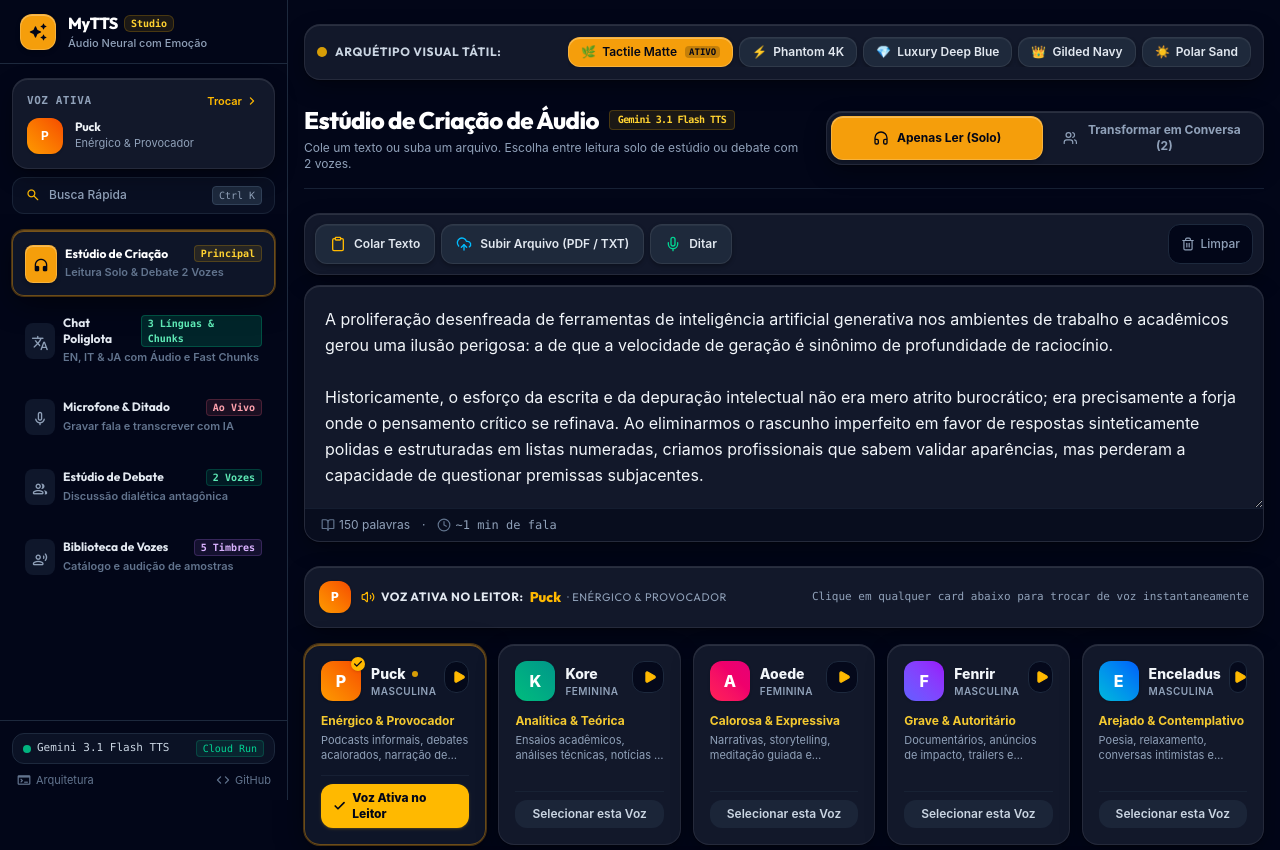
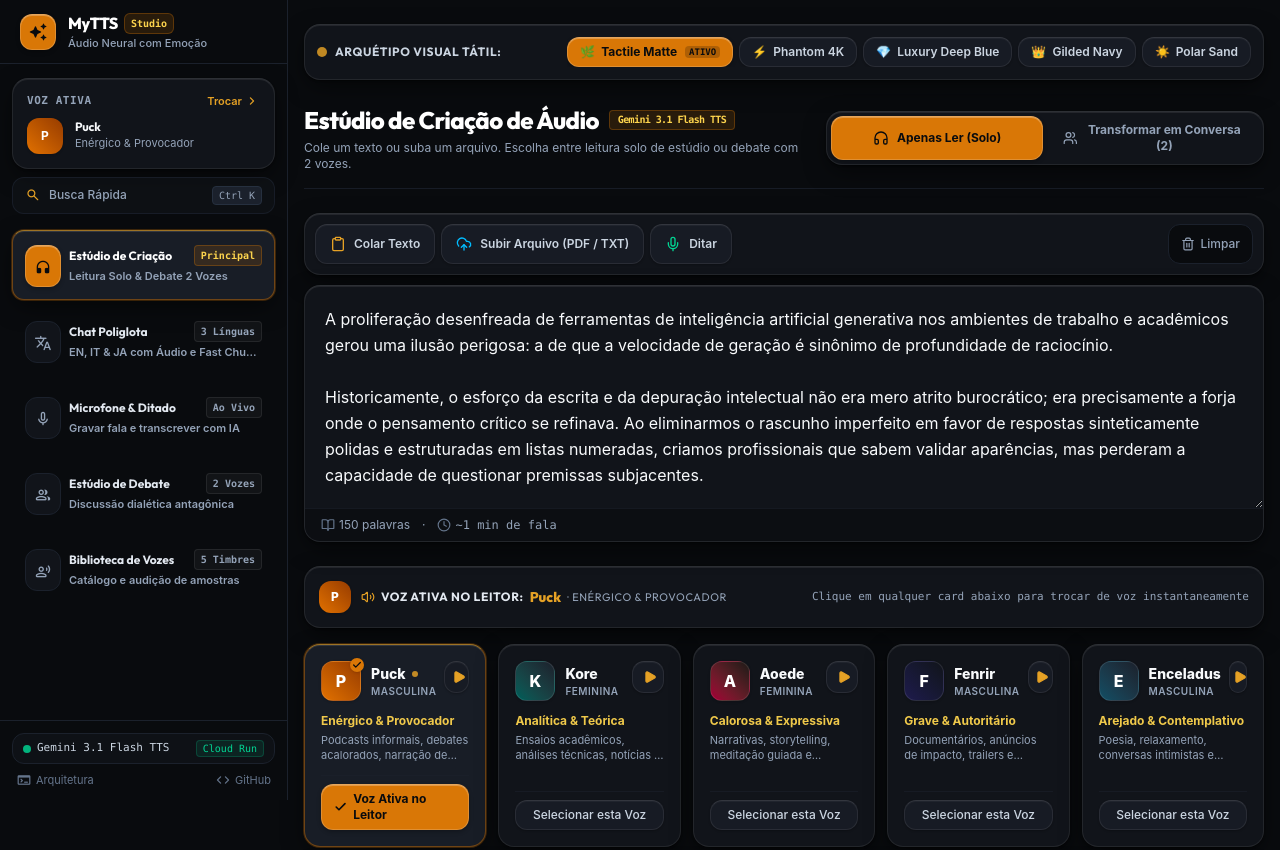
Before and after one commit to melkidonadonmed-lgtm/mytts, a React (Vite) app: page / in a window 1280 px wide. Shown: the top 850 px of the page. Built offline with nearby package versions, Linux system fonts and the light colour scheme.

Commit message:
style(ui): refatorar paleta mineral tatil melki e harmonizar contrastes

```diff
--- a/src/App.tsx
+++ b/src/App.tsx
@@ -292,7 +292,7 @@ export default function App() {
             </button>
             <span className="font-extrabold text-sm tracking-tight text-white flex items-center gap-1.5">
               <span>MyTTS</span>
-              <span className="text-[10px] font-mono px-1.5 py-0.2 rounded bg-amber-400/10 text-amber-300 border border-amber-400/20 font-semibold">
+              <span className="text-[10px] font-mono px-1.5 py-0.5 rounded-md bg-amber-500/15 text-amber-300 border border-amber-500/30 font-semibold">
                 Studio
               </span>
             </span>
--- a/src/components/ArchetypeBar.tsx
+++ b/src/components/ArchetypeBar.tsx
@@ -20,7 +20,7 @@ export const ARCHETYPE_OPTIONS: ArchetypeOption[] = [
     id: 'tactile-matte',
     name: 'Tactile Matte',
     icon: '🌿',
-    accentColor: '#f59e0b',
+    accentColor: '#d97706',
     tag: 'Padrão Melki',
   },
   {
--- a/src/components/BottomAudioDock.tsx
+++ b/src/components/BottomAudioDock.tsx
@@ -55,25 +55,25 @@ const EMOTIONS_MAP: Record<TurnEmotion | string, { label: string; ptLabel: strin
   thoughtful: {
     label: 'Thoughtful',
     ptLabel: 'Reflexivo',
-    bg: 'bg-indigo-500/10',
-    text: 'text-indigo-300',
-    border: 'border-indigo-500/30',
+    bg: 'bg-white/[0.04]',
+    text: 'text-slate-300',
+    border: 'border-white/[0.08]',
     icon: '💭',
   },
   inquisitive: {
     label: 'Inquisitive',
     ptLabel: 'Inquisitivo',
-    bg: 'bg-sky-500/10',
-    text: 'text-sky-300',
-    border: 'border-sky-500/30',
+    bg: 'bg-white/[0.04]',
+    text: 'text-slate-300',
+    border: 'border-white/[0.08]',
     icon: '🔍',
   },
   skeptical: {
     label: 'Skeptical',
     ptLabel: 'Cético',
-    bg: 'bg-purple-500/10',
-    text: 'text-purple-300',
-    border: 'border-purple-500/30',
+    bg: 'bg-white/[0.04]',
+    text: 'text-slate-300',
+    border: 'border-white/[0.08]',
     icon: '🤨',
   },
   ironic: {
@@ -81,23 +81,23 @@ const EMOTIONS_MAP: Record<TurnEmotion | string, { label: string; ptLabel: strin
     ptLabel: 'Irônico',
     bg: 'bg-amber-500/10',
     text: 'text-amber-300',
-    border: 'border-amber-500/30',
+    border: 'border-amber-500/25',
     icon: '😏',
   },
   passionate: {
     label: 'Passionate',
     ptLabel: 'Apaixonado',
-    bg: 'bg-rose-500/10',
-    text: 'text-rose-300',
-    border: 'border-rose-500/30',
+    bg: 'bg-amber-500/10',
+    text: 'text-amber-300',
+    border: 'border-amber-500/25',
     icon: '🔥',
   },
   resolute: {
     label: 'Resolute',
     ptLabel: 'Resoluto',
-    bg: 'bg-emerald-500/10',
-    text: 'text-emerald-300',
-    border: 'border-emerald-500/30',
+    bg: 'bg-white/[0.04]',
+    text: 'text-slate-300',
+    border: 'border-white/[0.08]',
     icon: '⚡',
   },
 };
--- a/src/components/Sidebar.tsx
+++ b/src/components/Sidebar.tsx
@@ -28,15 +28,13 @@ export const Sidebar: React.FC<SidebarProps> = ({
       id: 'reader' as AppTab,
       label: 'Estúdio de Criação',
       badge: 'Principal',
-      badgeColor: 'bg-amber-400/10 text-amber-300 border-amber-400/20',
       iconName: 'headphones',
       description: 'Leitura Solo & Debate 2 Vozes',
     },
     {
       id: 'polyglot' as AppTab,
       label: 'Chat Poliglota',
-      badge: '3 Línguas & Chunks',
-      badgeColor: 'bg-emerald-400/15 text-emerald-300 border-emerald-400/25',
+      badge: '3 Línguas',
       iconName: 'translate',
       description: 'EN, IT & JA com Áudio e Fast Chunks',
     },
@@ -44,7 +42,6 @@ export const Sidebar: React.FC<SidebarProps> = ({
       id: 'mic' as AppTab,
       label: 'Microfone & Ditado',
       badge: 'Ao Vivo',
-      badgeColor: 'bg-rose-400/10 text-rose-300 border-rose-400/20',
       iconName: 'mic',
       description: 'Gravar fala e transcrever com IA',
     },
@@ -52,7 +49,6 @@ export const Sidebar: React.FC<SidebarProps> = ({
       id: 'debate' as AppTab,
       label: 'Estúdio de Debate',
       badge: '2 Vozes',
-      badgeColor: 'bg-emerald-400/10 text-emerald-300 border-emerald-400/20',
       iconName: 'group',
       description: 'Discussão dialética antagônica',
     },
@@ -60,7 +56,6 @@ export const Sidebar: React.FC<SidebarProps> = ({
       id: 'voices' as AppTab,
       label: 'Biblioteca de Vozes',
       badge: '5 Timbres',
-      badgeColor: 'bg-purple-400/10 text-purple-300 border-purple-400/20',
       iconName: 'record_voice_over',
       description: 'Catálogo e audição de amostras',
     },
@@ -93,7 +88,7 @@ export const Sidebar: React.FC<SidebarProps> = ({
                 <span className="font-extrabold text-base tracking-tight text-white font-display">
                   MyTTS
                 </span>
-                <span className="text-[10px] font-mono px-1.5 py-0.2 rounded-md bg-amber-400/10 text-amber-300 border border-amber-400/20 font-semibold">
+                <span className="text-[10px] font-mono px-1.5 py-0.5 rounded-md bg-amber-500/15 text-amber-300 border border-amber-500/30 font-semibold">
                   Studio
                 </span>
               </div>
@@ -187,8 +182,10 @@ export const Sidebar: React.FC<SidebarProps> = ({
                 }`}
               >
                 <div
-                  className={`mt-0.5 p-1.5 rounded-lg ${
-                    isActive ? 'btn-matte-amber text-slate-950 font-bold' : 'bg-slate-900 text-slate-400'
+                  className={`mt-0.5 p-2 rounded-xl transition-colors ${
+                    isActive
+                      ? 'btn-matte-amber text-slate-950 font-bold shadow-md shadow-amber-900/20'
+                      : 'bg-slate-900 text-slate-400 border border-slate-800'
                   }`}
                 >
                   <GoogleIcon name={item.iconName} size={18} filled={isActive} />
@@ -198,11 +195,17 @@ export const Sidebar: React.FC<SidebarProps> = ({
                     <span className={`text-xs font-bold font-display ${isActive ? 'text-white' : 'text-slate-200'}`}>
                       {item.label}
                     </span>
-                    <span className={`text-[10px] font-mono px-1.5 py-0.2 rounded border ${item.badgeColor}`}>
+                    <span
+                      className={`text-[10px] font-mono px-1.5 py-0.5 rounded border transition-colors ${
+                        isActive
+                          ? 'bg-amber-500/15 text-amber-300 border-amber-500/30 font-semibold'
+                          : 'bg-white/[0.04] text-slate-400 border-white/[0.08]'
+                      }`}
+                    >
                       {item.badge}
                     </span>
                   </div>
-                  <p className="text-[11px] text-slate-500 mt-0.5 truncate">
+                  <p className="text-[11px] text-slate-400 mt-0.5 truncate">
                     {item.description}
                   </p>
                 </div>
--- a/src/components/StudioWorkspace.tsx
+++ b/src/components/StudioWorkspace.tsx
@@ -306,7 +306,7 @@ export const StudioWorkspace: React.FC<StudioWorkspaceProps> = ({
         <div>
           <h1 className="text-xl sm:text-2xl font-extrabold text-white tracking-tight flex items-center gap-2.5">
             <span>Estúdio de Criação de Áudio</span>
-            <span className="text-[10px] font-mono px-2 py-0.5 rounded bg-amber-400/10 text-amber-300 border border-amber-400/20 font-semibold">
+            <span className="text-[10px] font-mono px-2 py-0.5 rounded bg-amber-500/15 text-amber-300 border border-amber-500/30 font-semibold">
               Gemini 3.1 Flash TTS
             </span>
           </h1>
@@ -322,7 +322,7 @@ export const StudioWorkspace: React.FC<StudioWorkspaceProps> = ({
             onClick={() => setMode('solo')}
             className={`min-h-[44px] px-4 rounded-xl text-xs font-bold flex items-center justify-center gap-2 cursor-pointer transition-all ${
               mode === 'solo'
-                ? 'btn-matte-amber text-slate-950 shadow-md shadow-amber-500/20'
+                ? 'btn-matte-amber text-slate-950 shadow-md shadow-amber-900/20'
                 : 'text-slate-400 hover:text-white'
             }`}
           >
@@ -335,7 +335,7 @@ export const StudioWorkspace: React.FC<StudioWorkspaceProps> = ({
             onClick={() => setMode('debate')}
             className={`min-h-[44px] px-4 rounded-xl text-xs font-bold flex items-center justify-center gap-2 cursor-pointer transition-all ${
               mode === 'debate'
-                ? 'btn-matte-amber text-slate-950 shadow-md shadow-amber-500/20'
+                ? 'btn-matte-amber text-slate-950 shadow-md shadow-amber-900/20'
                 : 'text-slate-400 hover:text-white'
             }`}
           >
@@ -417,8 +417,8 @@ export const StudioWorkspace: React.FC<StudioWorkspaceProps> = ({
                       }}
                       className={`p-2.5 rounded-xl border text-left flex flex-col gap-1 transition-all cursor-pointer ${
                         isActive
-                          ? 'bg-amber-400/10 border-amber-400/60 text-amber-200'
-                          : 'bg-slate-950/60 border-slate-800 text-slate-300 hover:border-slate-700'
+                          ? 'bg-amber-500/15 border-amber-500/50 text-amber-200 shadow-sm'
+                          : 'bg-slate-900/60 border-slate-800 text-slate-300 hover:border-slate-700 hover:bg-slate-900'
                       }`}
                     >
                       <span className="text-xs font-bold flex items-center gap-1">
@@ -452,7 +452,7 @@ export const StudioWorkspace: React.FC<StudioWorkspaceProps> = ({
                       }}
                       className={`flex-1 py-1 rounded-lg text-xs font-mono font-bold transition-all cursor-pointer ${
                         playbackSpeed === s
-                          ? 'bg-amber-400 text-slate-950 shadow-sm'
+                          ? 'btn-matte-amber text-slate-950 shadow-sm'
                           : 'text-slate-400 hover:text-slate-200'
                       }`}
                     >
@@ -520,7 +520,7 @@ export const StudioWorkspace: React.FC<StudioWorkspaceProps> = ({
               type="button"
               onClick={() => handleSoloSynthesizeAndPlay(false)}
               disabled={isSoloSynthesizing || !text.trim()}
-              className="w-full sm:flex-1 min-h-[52px] rounded-2xl bg-gradient-to-r from-amber-400 via-amber-300 to-amber-500 hover:from-amber-300 hover:to-amber-400 text-slate-950 font-extrabold text-sm flex items-center justify-center gap-2.5 shadow-lg shadow-amber-500/20 active:scale-[0.98] transition-all cursor-pointer disabled:opacity-50"
+              className="btn-matte-amber w-full sm:flex-1 min-h-[52px] rounded-2xl text-slate-950 font-bold text-sm tracking-wide flex items-center justify-center gap-2.5 shadow-lg shadow-amber-950/40 active:scale-[0.98] transition-all cursor-pointer disabled:opacity-50"
             >
               {isSoloSynthesizing ? (
                 <>
--- a/src/components/VoiceCardGrid.tsx
+++ b/src/components/VoiceCardGrid.tsx
@@ -137,21 +137,21 @@ export const VoiceCardGrid: React.FC<VoiceCardGridProps> = ({
             tabIndex={0}
             onClick={() => handleSelect(voice)}
             onKeyDown={(e) => handleKeyDown(e, voice)}
-            className={`relative group rounded-2xl p-4 border transition-all cursor-pointer flex flex-col justify-between gap-3 text-left outline-none select-none focus-visible:ring-2 focus-visible:ring-amber-400 ${
+            className={`relative group rounded-2xl p-4 border transition-all cursor-pointer flex flex-col justify-between gap-3 text-left outline-none select-none focus-visible:ring-2 focus-visible:ring-amber-500 ${
               isSelected
-                ? 'card-matte-active ring-1 ring-amber-400/40'
-                : 'card-matte hover:border-amber-400/40'
+                ? 'card-matte-active ring-1 ring-amber-500/30'
+                : 'card-matte hover:border-slate-700'
             }`}
           >
             {/* Header do Card: Avatar, Nome e Botão de Preview */}
             <div className="flex items-start justify-between gap-2">
               <div className="flex items-center gap-2.5">
                 <div
-                  className={`w-10 h-10 rounded-xl bg-gradient-to-tr ${voice.avatarColor} flex items-center justify-center text-white text-base font-extrabold shadow-sm relative`}
+                  className={`w-10 h-10 rounded-xl bg-gradient-to-tr ${voice.avatarColor} flex items-center justify-center text-white text-base font-extrabold shadow-sm relative border border-white/10`}
                 >
                   <span>{voice.name[0]}</span>
                   {isSelectedSolo && (
-                    <span className="absolute -top-1 -right-1 w-3.5 h-3.5 bg-amber-400 rounded-full flex items-center justify-center shadow-sm">
+                    <span className="absolute -top-1 -right-1 w-3.5 h-3.5 bg-amber-500 rounded-full flex items-center justify-center shadow-sm">
                       <Check className="w-2.5 h-2.5 text-slate-950 stroke-[3]" />
                     </span>
                   )}
@@ -178,8 +178,8 @@ export const VoiceCardGrid: React.FC<VoiceCardGridProps> = ({
                 aria-label={`Ouvir amostra de 3 segundos da voz ${voice.name}`}
                 className={`w-8 h-8 rounded-xl flex items-center justify-center transition-all cursor-pointer ${
                   isPlaying
-                    ? 'bg-amber-400 text-slate-950 shadow-md shadow-amber-400/20 scale-105'
-                    : 'bg-slate-950/80 hover:bg-slate-800 text-slate-300 border border-slate-800'
+                    ? 'btn-matte-amber text-slate-950 shadow-md scale-105'
+                    : 'btn-matte-dark text-slate-300'
                 }`}
               >
                 {isLoading ? (
@@ -207,7 +207,7 @@ export const VoiceCardGrid: React.FC<VoiceCardGridProps> = ({
               {!multiSpeakerMode ? (
                 /* Modo Solo: Botão de Seleção para Leitura */
                 isSelectedSolo ? (
-                  <div className="w-full py-1.5 px-3 rounded-xl bg-amber-400 text-slate-950 font-extrabold text-xs flex items-center justify-center gap-1.5 shadow-sm shadow-amber-400/20">
+                  <div className="w-full py-1.5 px-3 rounded-xl btn-matte-amber text-slate-950 font-bold text-xs flex items-center justify-center gap-1.5 shadow-sm">
                     <Check className="w-3.5 h-3.5 stroke-[3]" />
                     <span>Voz Ativa no Leitor</span>
                   </div>
@@ -218,7 +218,7 @@ export const VoiceCardGrid: React.FC<VoiceCardGridProps> = ({
                       e.stopPropagation();
                       handleSelect(voice);
                     }}
-                    className="w-full py-1.5 px-3 rounded-xl bg-slate-800/80 hover:bg-amber-400 hover:text-slate-950 text-slate-300 font-semibold text-xs flex items-center justify-center gap-1.5 transition-all cursor-pointer"
+                    className="w-full py-1.5 px-3 rounded-xl btn-matte-dark text-slate-300 hover:text-white font-medium text-xs flex items-center justify-center gap-1.5 transition-all cursor-pointer"
                   >
                     <span>Selecionar esta Voz</span>
                   </button>
@@ -235,8 +235,8 @@ export const VoiceCardGrid: React.FC<VoiceCardGridProps> = ({
                       }}
                       className={`py-1.5 px-2 rounded-lg text-[10px] font-bold transition-all cursor-pointer flex items-center justify-center gap-1 ${
                         isSpk1
-                          ? 'bg-amber-400 text-slate-950 shadow-sm'
-                          : 'bg-slate-950 hover:bg-slate-800 text-slate-300 border border-slate-800'
+                          ? 'btn-matte-amber text-slate-950 shadow-sm'
+                          : 'btn-matte-dark text-slate-300'
                       }`}
                     >
                       {isSpk1 ? '✓ Orador 1' : 'Definir Orador 1'}
@@ -249,8 +249,8 @@ export const VoiceCardGrid: React.FC<VoiceCardGridProps> = ({
                       }}
                       className={`py-1.5 px-2 rounded-lg text-[10px] font-bold transition-all cursor-pointer flex items-center justify-center gap-1 ${
                         isSpk2
-                          ? 'bg-emerald-400 text-slate-950 shadow-sm'
-                          : 'bg-slate-950 hover:bg-slate-800 text-slate-300 border border-slate-800'
+                          ? 'bg-amber-600 text-white shadow-sm'
+                          : 'btn-matte-dark text-slate-300'
                       }`}
                     >
                       {isSpk2 ? '✓ Orador 2' : 'Definir Orador 2'}
--- a/src/index.css
+++ b/src/index.css
@@ -2,6 +2,25 @@
 
 @theme {
   --font-display: 'Outfit', 'Plus Jakarta Sans', sans-serif;
+
+  /* Paleta Mineral Melki Canônica (Substitui tons azulados por ardósia pura) */
+  --color-slate-950: #090B0E;
+  --color-slate-900: #11141A;
+  --color-slate-850: #141820;
+  --color-slate-800: #1B212C;
+  --color-slate-700: #26303F;
+  --color-slate-600: #475569;
+  --color-slate-500: #64748B;
+  --color-slate-400: #94A3B8;
+  --color-slate-300: #CBD5E1;
+  --color-slate-200: #E2E8F0;
+  --color-slate-100: #F8FAFC;
+
+  /* Âmbar de Estúdio Nobre (Ocre mineral aquecido, eliminando amarelo canário neon) */
+  --color-amber-500: #D97706;
+  --color-amber-400: #E5A125;
+  --color-amber-300: #FCD34D;
+  --color-amber-200: #FDE68A;
 }
 
 :root {
@@ -31,19 +50,19 @@
    DESIGN SYSTEM TÁTIL MELKI — ARQUÉTIPOS CANÔNICOS (2026)
    ========================================================================== */
 
-/* 1. Tactile Matte Minimalist (Padrão Melki) */
+/* 1. Tactile Matte Minimalist (Padrão Melki — Ardósia Fosca Pura) */
 :root,
 body,
 body[data-archetype="tactile-matte"] {
-  --bg-canvas: #090b10;
-  --bg-card: rgba(20, 27, 45, 0.92);
-  --bg-card-hover: rgba(26, 36, 60, 0.95);
-  --bg-surface-2: #1e2b45;
+  --bg-canvas: #090B0E;
+  --bg-card: #11141A;
+  --bg-card-hover: #161B24;
+  --bg-surface-2: #181D26;
   --border-subtle: rgba(255, 255, 255, 0.08);
   --border-hover: rgba(255, 255, 255, 0.16);
-  --rim-light: inset 0 1px 0 0 rgba(255, 255, 255, 0.12);
-  --accent-amber: #f59e0b;
-  --accent-amber-hover: #fbbf24;
+  --rim-light: inset 0 1px 0 0 rgba(255, 255, 255, 0.08);
+  --accent-amber: #D97706;
+  --accent-amber-hover: #E5A125;
 }
 
 /* 2. Phantom Obsidian 4K */
@@ -224,55 +243,56 @@ body[data-archetype="polar-sand"] .btn-matte-dark:hover {
   }
 }
 
-/* 1. Cartão com Acabamento Mate Aveludado */
+/* 1. Cartão com Acabamento Mate Aveludado (Ardósia Mineral Sólida) */
 .card-matte {
   background: var(--bg-card);
-  backdrop-filter: blur(20px);
-  -webkit-backdrop-filter: blur(20px);
   border: 1px solid var(--border-subtle);
+  border-top: 1px solid rgba(255, 255, 255, 0.12);
   box-shadow:
-    0 1px 2px 0 rgba(0, 0, 0, 0.35),
-    0 8px 24px -4px rgba(0, 0, 0, 0.45),
-    inset 0 1px 0 0 rgba(255, 255, 255, 0.10);
+    0 1px 2px 0 rgba(0, 0, 0, 0.4),
+    0 8px 24px -4px rgba(0, 0, 0, 0.6),
+    var(--rim-light);
   transition: all 0.2s cubic-bezier(0.16, 1, 0.3, 1);
 }
 
 .card-matte:hover {
-  border-color: rgba(255, 255, 255, 0.12);
+  border-color: var(--border-hover);
+  border-top-color: rgba(255, 255, 255, 0.18);
   box-shadow:
-    0 2px 6px 0 rgba(0, 0, 0, 0.4),
-    0 12px 28px -4px rgba(0, 0, 0, 0.55),
-    inset 0 1px 0 0 rgba(255, 255, 255, 0.14);
+    0 2px 6px 0 rgba(0, 0, 0, 0.45),
+    0 12px 28px -4px rgba(0, 0, 0, 0.7),
+    var(--rim-light);
 }
 
 .card-matte-active {
-  background: rgba(15, 23, 42, 0.95);
-  border: 1px solid rgba(245, 158, 11, 0.4);
+  background: var(--bg-surface-2);
+  border: 1px solid rgba(217, 119, 6, 0.45);
+  border-top: 1px solid rgba(229, 161, 37, 0.65);
   box-shadow:
-    0 0 0 1px rgba(245, 158, 11, 0.3),
-    0 8px 30px -4px rgba(0, 0, 0, 0.6),
-    inset 0 1px 0 0 rgba(245, 158, 11, 0.45);
+    0 0 0 1px rgba(217, 119, 6, 0.25),
+    0 8px 24px -4px rgba(0, 0, 0, 0.6),
+    inset 0 1px 0 0 rgba(255, 255, 255, 0.12);
 }
 
 /* Cavidade Tátil / Input Sunken (Search, Textareas, Filters) */
 .input-sunken {
-  background: rgba(2, 6, 23, 0.75);
+  background: #090B0E;
   border: 1px solid rgba(255, 255, 255, 0.08);
   border-radius: 0.75rem;
   padding: 0.5rem 0.875rem;
-  color: #f8fafc;
+  color: #F8FAFC;
   box-shadow:
-    inset 1px 1px 3px 0 rgba(0, 0, 0, 0.6),
-    inset -1px -1px 1px 0 rgba(255, 255, 255, 0.03);
+    inset 1px 1px 3px 0 rgba(0, 0, 0, 0.7),
+    inset -1px -1px 1px 0 rgba(255, 255, 255, 0.02);
   outline: none;
   transition: all 0.15s cubic-bezier(0.16, 1, 0.3, 1);
 }
 
 .input-sunken:focus {
-  border-color: rgba(245, 158, 11, 0.5);
+  border-color: rgba(217, 119, 6, 0.5);
   box-shadow:
     inset 1px 1px 3px 0 rgba(0, 0, 0, 0.7),
-    0 0 0 1px rgba(245, 158, 11, 0.3);
+    0 0 0 1px rgba(217, 119, 6, 0.3);
 }
 
 /* 2. Botões Táteis com Acabamento Mate (Tactile Press) */
@@ -294,55 +314,57 @@ body[data-archetype="polar-sand"] .btn-matte-dark:hover {
 }
 
 .btn-matte-amber {
-  background: #f59e0b;
-  color: #020617;
-  border: 1px solid rgba(255, 255, 255, 0.2);
+  background: #D97706;
+  color: #090B0E;
+  border: 1px solid rgba(255, 255, 255, 0.18);
+  border-top: 1px solid rgba(255, 255, 255, 0.35);
   box-shadow:
-    inset 0 1px 0 0 rgba(255, 255, 255, 0.3),
+    inset 0 1px 0 0 rgba(255, 255, 255, 0.25),
     0 2px 4px 0 rgba(0, 0, 0, 0.25);
+  font-weight: 700;
 }
 
 .btn-matte-amber:hover {
-  background: #fbbf24;
+  background: #E5A125;
   box-shadow:
-    inset 0 1px 0 0 rgba(255, 255, 255, 0.4),
-    0 4px 8px 0 rgba(245, 158, 11, 0.25);
+    inset 0 1px 0 0 rgba(255, 255, 255, 0.35),
+    0 4px 10px 0 rgba(217, 119, 6, 0.3);
 }
 
 .btn-matte-amber:active {
-  background: #d97706;
-  box-shadow: inset 0 2px 4px 0 rgba(0, 0, 0, 0.3);
+  background: #B45309;
+  box-shadow: inset 0 2px 4px 0 rgba(0, 0, 0, 0.35);
 }
 
 .btn-matte-dark {
-  background: #1e293b;
-  color: #e2e8f0;
+  background: #171B24;
+  color: #CBD5E1;
   border: 1px solid rgba(255, 255, 255, 0.08);
+  border-top: 1px solid rgba(255, 255, 255, 0.12);
   box-shadow:
-    inset 0 1px 0 0 rgba(255, 255, 255, 0.05),
-    0 2px 4px 0 rgba(0, 0, 0, 0.3);
+    inset 0 1px 0 0 rgba(255, 255, 255, 0.04),
+    0 1px 2px 0 rgba(0, 0, 0, 0.25);
 }
 
 .btn-matte-dark:hover {
-  background: #334155;
-  color: #ffffff;
+  background: #1E232E;
+  color: #F8FAFC;
   border-color: rgba(255, 255, 255, 0.14);
 }
 
 .btn-matte-dark:active {
-  background: #0f172a;
+  background: #0F1218;
   box-shadow: inset 0 2px 4px 0 rgba(0, 0, 0, 0.5);
 }
 
 /* 3. Dock Flutuante Mate */
 .dock-matte {
-  background: rgba(15, 23, 42, 0.94);
-  backdrop-filter: blur(24px);
-  -webkit-backdrop-filter: blur(24px);
-  border: 1px solid rgba(255, 255, 255, 0.1);
+  background: #11141A;
+  border: 1px solid rgba(255, 255, 255, 0.08);
+  border-top: 1px solid rgba(255, 255, 255, 0.14);
   box-shadow:
-    0 4px 6px -1px rgba(0, 0, 0, 0.3),
-    0 16px 36px -4px rgba(0, 0, 0, 0.6);
+    0 4px 6px -1px rgba(0, 0, 0, 0.4),
+    0 16px 36px -4px rgba(0, 0, 0, 0.7);
 }
 
 /* 4. Scrubber Range Slider Mate */
--- a/src/types/voices.ts
+++ b/src/types/voices.ts
@@ -13,7 +13,7 @@ export const GEMINI_VOICES: VoiceProfile[] = [
   {
     id: 'Puck',
     name: 'Puck',
-    avatarColor: 'from-amber-500 to-orange-600',
+    avatarColor: 'from-amber-600 to-amber-800',
     archetype: 'Enérgico & Provocador',
     styleDescription: 'Voz jovem, ágil e expressiva, com cadência dinâmica e inflexões afiadas.',
     bestFor: 'Podcasts informais, debates acalorados, narração de tutoriais e ritmo acelerado.',
@@ -23,7 +23,7 @@ export const GEMINI_VOICES: VoiceProfile[] = [
   {
     id: 'Kore',
     name: 'Kore',
-    avatarColor: 'from-emerald-500 to-teal-600',
+    avatarColor: 'from-teal-800 to-slate-800',
     archetype: 'Analítica & Teórica',
     styleDescription: 'Voz clara, reflexiva e fundamentada, com articulação impecável e pausas medidas.',
     bestFor: 'Ensaios acadêmicos, análises técnicas, notícias e áudio-livros educativos.',
@@ -33,7 +33,7 @@ export const GEMINI_VOICES: VoiceProfile[] = [
   {
     id: 'Aoede',
     name: 'Aoede',
-    avatarColor: 'from-rose-500 to-pink-600',
+    avatarColor: 'from-rose-800 to-stone-900',
     archetype: 'Calorosa & Expressiva',
     styleDescription: 'Rica em musicalidade e ressonância, transmitindo empatia profunda e engajamento.',
     bestFor: 'Narrativas, storytelling, meditação guiada e apresentações corporativas.',
@@ -43,7 +43,7 @@ export const GEMINI_VOICES: VoiceProfile[] = [
   {
     id: 'Fenrir',
     name: 'Fenrir',
-    avatarColor: 'from-indigo-500 to-purple-600',
+    avatarColor: 'from-indigo-950 to-slate-900',
     archetype: 'Grave & Autoritário',
     styleDescription: 'Timbre profundo e estável, com presença acústica marcante e dicção assertiva.',
     bestFor: 'Documentários, anúncios de impacto, trailers e leituras solenes.',
@@ -53,7 +53,7 @@ export const GEMINI_VOICES: VoiceProfile[] = [
   {
     id: 'Enceladus',
     name: 'Enceladus',
-    avatarColor: 'from-cyan-500 to-blue-600',
+    avatarColor: 'from-cyan-900 to-slate-800',
     archetype: 'Arejado & Contemplativo',
     styleDescription: 'Textura respirada e suave, excelente para passagens reflexivas, hesitações e calma.',
     bestFor: 'Poesia, relaxamento, conversas intimistas e ensaios pessoais.',
```
Also changed, not shown: workspace_index.json (+16 -16 lines), .context/CURRENT_STATE.md, .context/SESSION_LOG.md.
